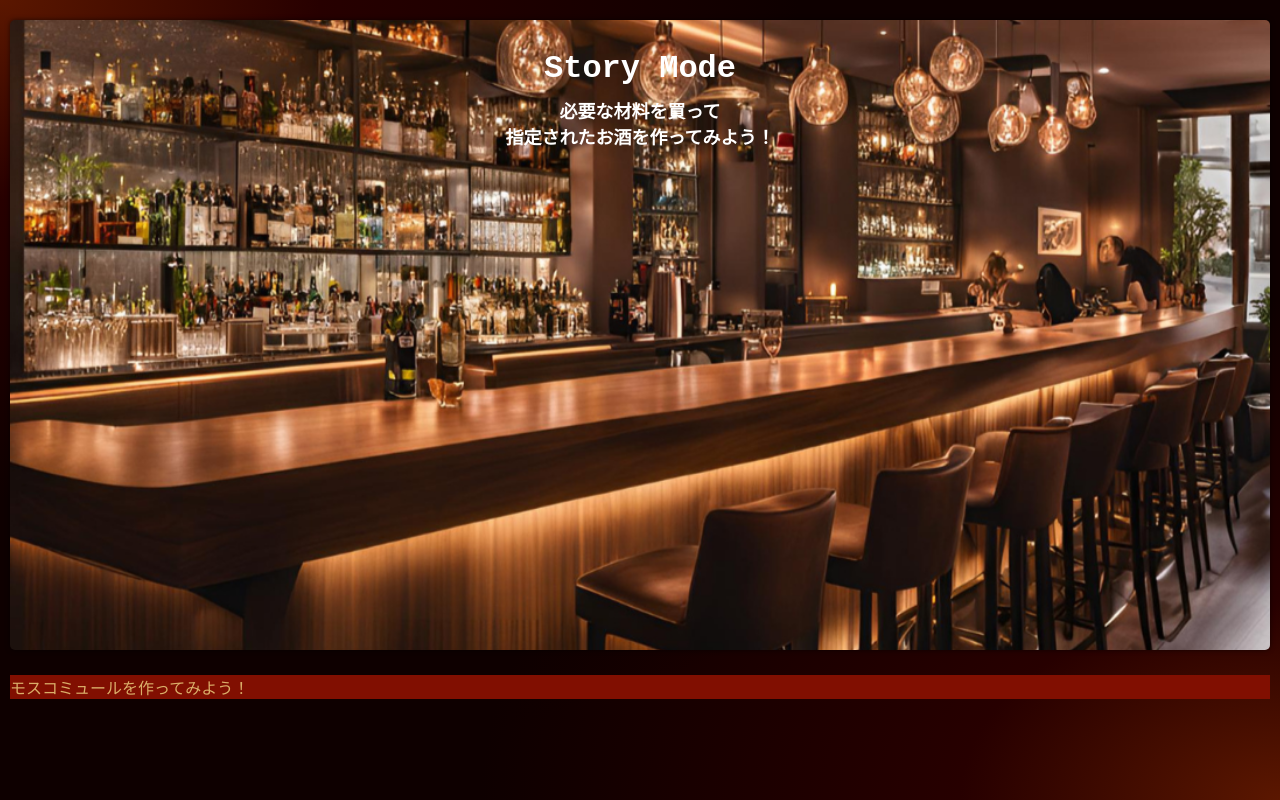
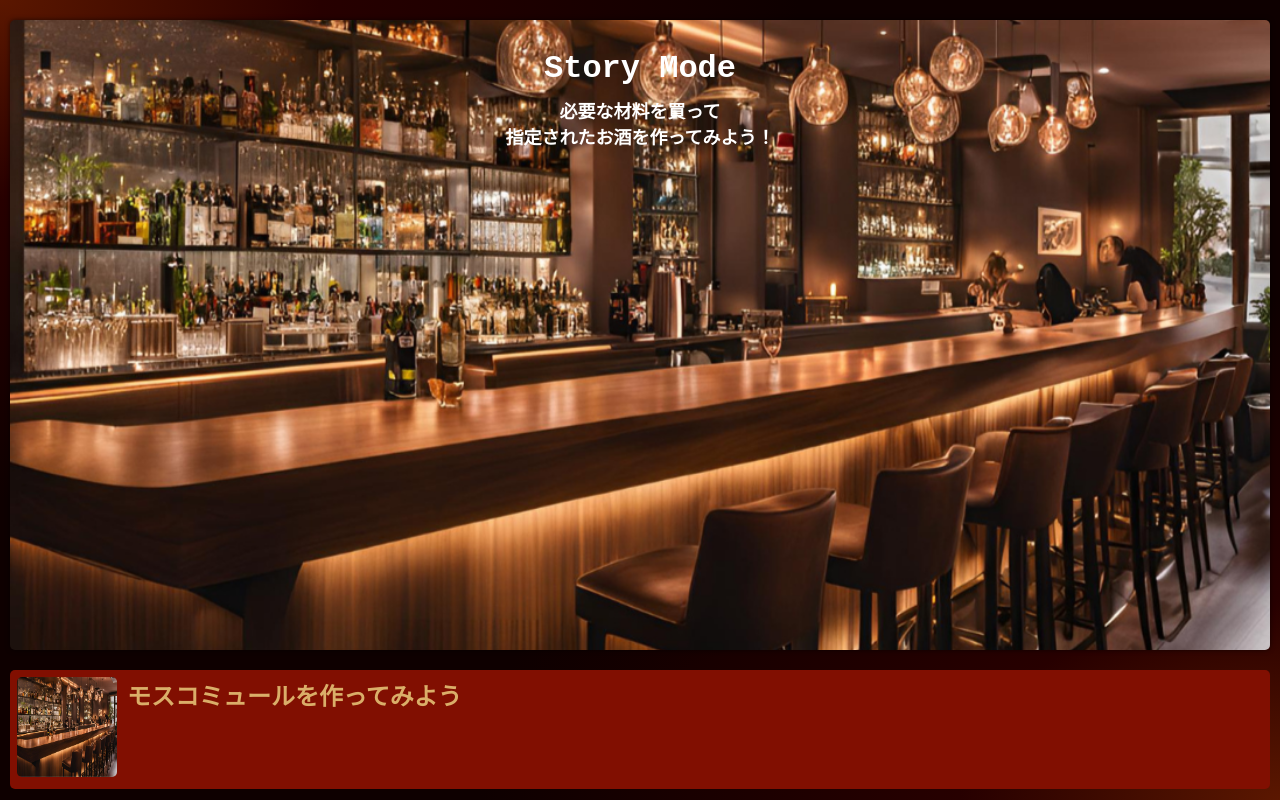
Before and after one commit to aridome222/Frontend-Tacktail, a Next.js app: page /story in a window 1280 px wide. Built offline with nearby package versions, Linux system fonts and the light colour scheme.

Commit message:
add: カードの外観を実装

```diff
--- a/src/app/story/_components/StoryCard.module.css
+++ b/src/app/story/_components/StoryCard.module.css
@@ -1,4 +1,21 @@
 .card {
-  margin-top: 5px;
+  margin-bottom: 5px;
+  padding: 7px;
   background-color: var(--barn-red);
+  border-radius: 5px;
+  display: flex;
+  justify-content: space-between;
 }
+
+.imageParent {
+  position: relative;
+}
+
+.image {
+  border-radius: 5px;
+}
+
+.text {
+  width: 100%;
+  padding-left: 10px;
+}
--- a/src/app/story/_components/StoryCard.tsx
+++ b/src/app/story/_components/StoryCard.tsx
@@ -1,9 +1,22 @@
+import Image from "next/image";
 import styles from "./StoryCard.module.css";
 
 export const StoryCard: React.FC = () => {
   return (
     <div className={styles.card}>
-      <p>モスコミュールを作ってみよう！</p>
+      <div className={styles.imageParent}>
+        <Image
+          className={styles.image}
+          src="/images/story_top.png"
+          alt="image of story mode"
+          width={100}
+          height={100}
+          priority
+        />
+      </div>
+      <div className={styles.text}>
+        <h2 className={styles.description}>モスコミュールを作ってみよう</h2>
+      </div>
     </div>
   );
 };
```
